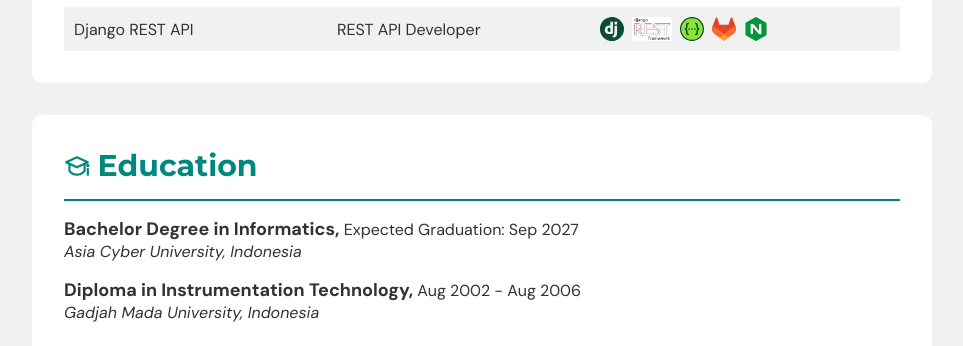
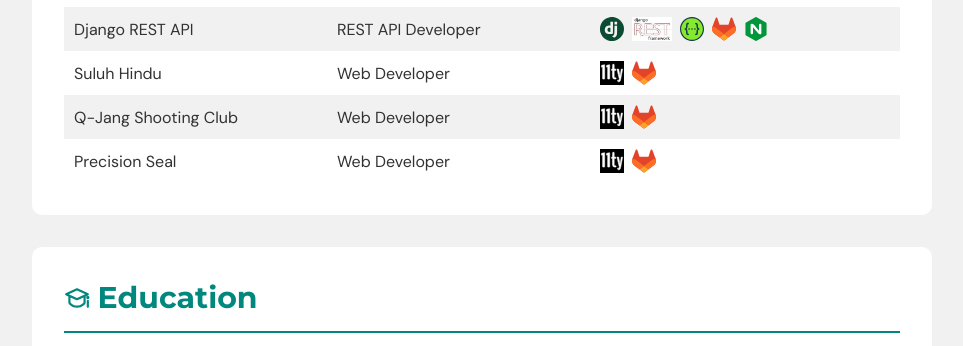
Before and after one commit to Erik-NA7/eriknapitu.github.io, a plain HTML site: page index.html in a window 1280 px wide. Shown: the part 1848-2194 px from the top of the page, without its empty margins (158-1121 px from the left). Drawn offline with Linux system fonts and the light colour scheme.

Commit message:
add new projects entries

```diff
--- a/index.html
+++ b/index.html
@@ -78,7 +78,7 @@
                 <tr rowspan="2" style="vertical-align: top;">
                   <td>Address</td>
                   <td>&colon;</td>
-                  <td>Gg. Olahraga 62, Ciriung, Kec. Cibinong,<br>Bogor Regency, West Java, Indonesia
+                  <td>Jatimulya, Cilodong, Depok<br>West Java, Indonesia
                   </td>
                 </tr>
                 <tr style="vertical-align: top;">
@@ -230,7 +230,7 @@
               </td>
             </tr>
             <tr>
-              <td><a href="https://api.codealtar.net/swagger/" target="_blank">Django REST API</a></td>
+              <td><a href="https://api.codealtar.net/api/swagger/" target="_blank">Django REST API</a></td>
               <td>REST API Developer</td>
               <td class="td-img">
                 <img src="./assets/img/django.svg" width="24" alt="Django" title="Django"/>
@@ -238,6 +238,30 @@
                 <img src="./assets/img/swagger.svg" width="24" alt="Swagger" title="SwaggerUI"/>
                 <img src="./assets/img/gitlab.svg" width="24" alt="Gitlab" title="Gitlab"/>
                 <img src="./assets/img/nginx.svg" width="24" alt="Nginx" title="Nginx"/>
+              </td>
+            </tr>
+            <tr>
+              <td><a href="https://suluhhindu.id/" target="_blank">Suluh Hindu</a></td>
+              <td>Web Developer</td>
+              <td class="td-img">
+                <img src="./assets/img/eleventy.svg" width="24" alt="Eleventy" title="Eleventy"/>
+                <img src="./assets/img/gitlab.svg" width="24" alt="Gitlab" title="Gitlab"/>
+              </td>
+            </tr>
+            <tr>
+              <td><a href="https://qscshootingclub.id/" target="_blank">Q-Jang Shooting Club</a></td>
+              <td>Web Developer</td>
+              <td class="td-img">
+                <img src="./assets/img/eleventy.svg" width="24" alt="Eleventy" title="Eleventy"/>
+                <img src="./assets/img/gitlab.svg" width="24" alt="Gitlab" title="Gitlab"/>
+              </td>
+            </tr>
+            <tr>
+              <td><a href="https://precisionseal-id.netlify.app/" target="_blank">Precision Seal</a></td>
+              <td>Web Developer</td>
+              <td class="td-img">
+                <img src="./assets/img/eleventy.svg" width="24" alt="Eleventy" title="Eleventy"/>
+                <img src="./assets/img/gitlab.svg" width="24" alt="Gitlab" title="Gitlab"/>
               </td>
             </tr>
           </tbody>
```
